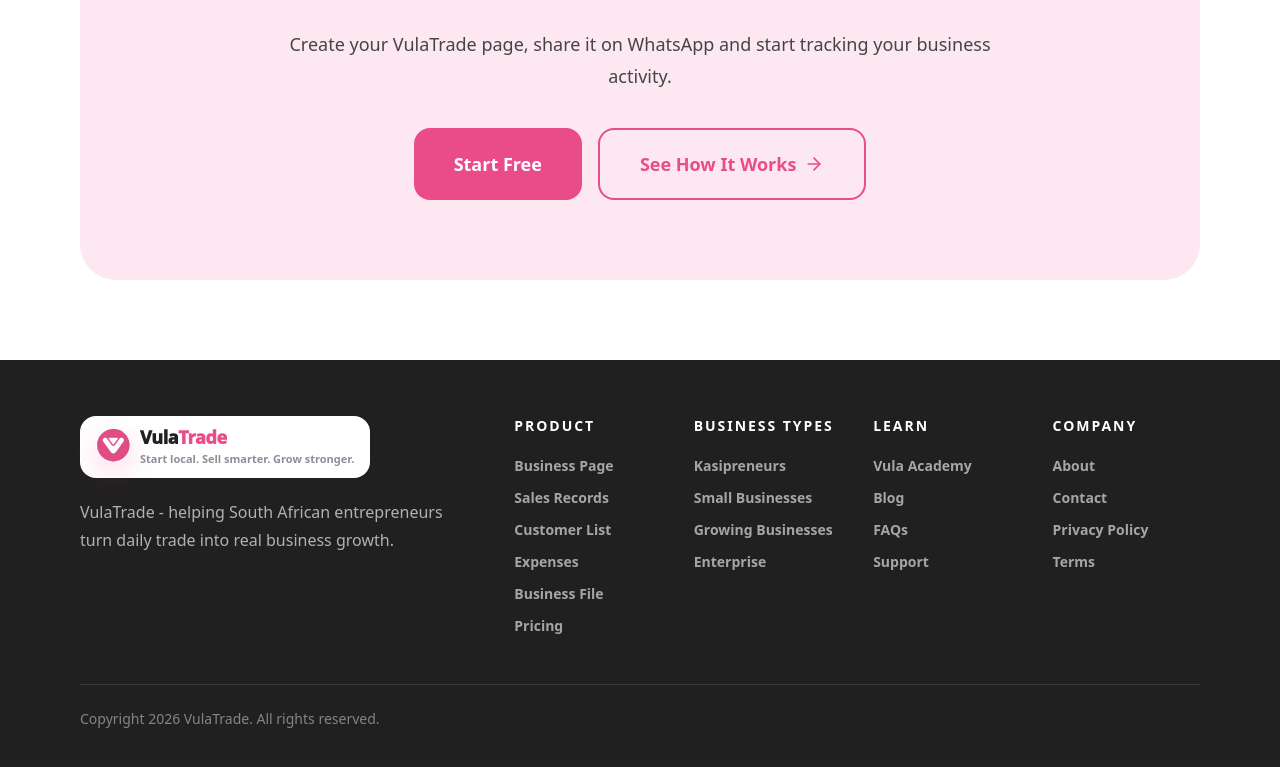
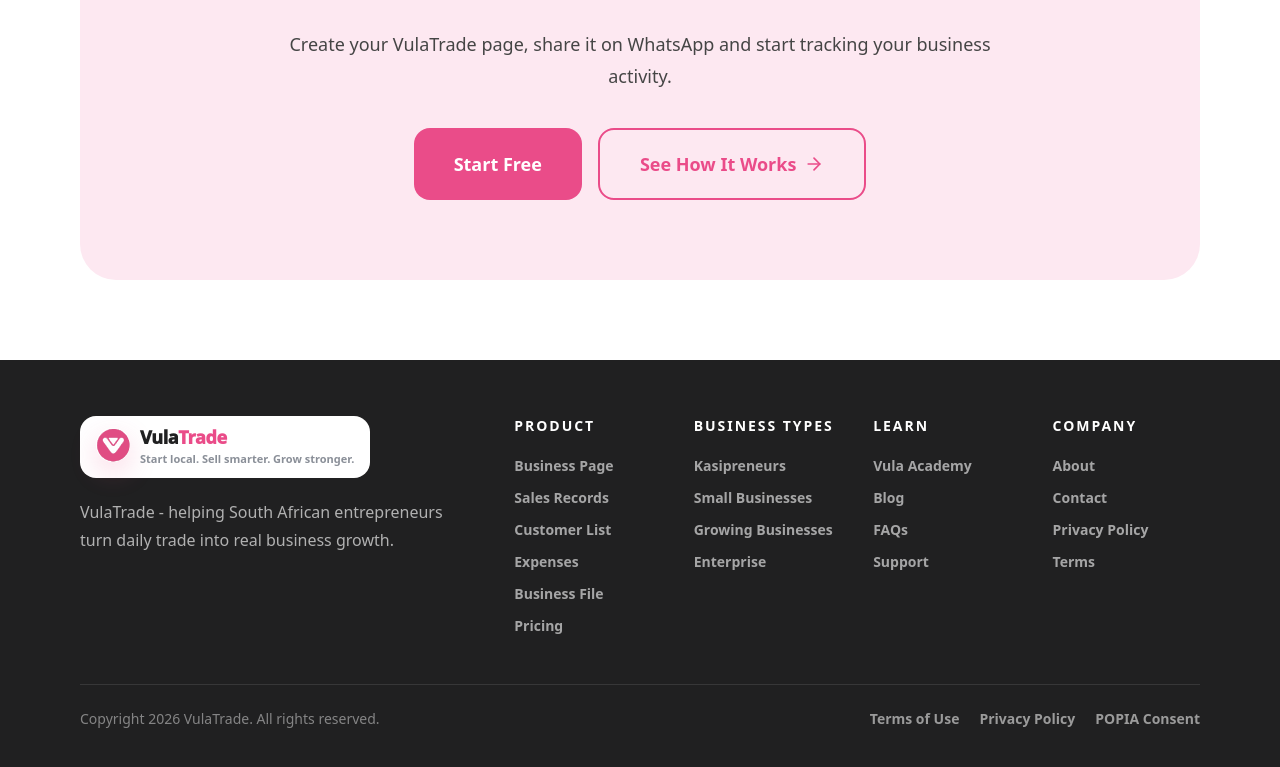
Before and after one commit to SignatureHD/vulatrade-mvp, a React (Vite) app: page / in a window 1280 px wide. Shown: the part 8869-9636 px from the top of the page. Built offline with nearby package versions, Linux system fonts and the light colour scheme; no server answers.

Commit message:
Add legal links to footer

```diff
--- a/src/components/landing/Footer.jsx
+++ b/src/components/landing/Footer.jsx
@@ -1,6 +1,12 @@
 import React from "react";
 import { footerLinks } from "./landingData";
 import Logo from "../Logo";
+
+const legalLinks = [
+  { label: "Terms of Use", href: "/terms" },
+  { label: "Privacy Policy", href: "/privacy-policy" },
+  { label: "POPIA Consent", href: "/popia-consent" },
+];
 
 export default function Footer() {
   return (
@@ -21,8 +27,8 @@ export default function Footer() {
                 <h3 className="text-sm font-black uppercase tracking-[0.14em] text-white">{column.title}</h3>
                 <div className="mt-5 grid gap-3">
                   {column.links.map((link) => (
-                    <a key={link} href="#" className="text-sm font-semibold text-white/60 transition hover:text-white">
-                      {link}
+                    <a key={link.label || link} href={link.href || "#"} className="text-sm font-semibold text-white/60 transition hover:text-white">
+                      {link.label || link}
                     </a>
                   ))}
                 </div>
@@ -30,8 +36,15 @@ export default function Footer() {
             ))}
           </div>
         </div>
-        <div className="mt-12 border-t border-white/10 pt-6 text-sm text-white/45">
-          Copyright 2026 VulaTrade. All rights reserved.
+        <div className="mt-12 flex flex-col gap-4 border-t border-white/10 pt-6 text-sm text-white/45 md:flex-row md:items-center md:justify-between">
+          <span>Copyright 2026 VulaTrade. All rights reserved.</span>
+          <div className="flex flex-wrap gap-x-5 gap-y-2">
+            {legalLinks.map((link) => (
+              <a key={link.href} href={link.href} className="font-semibold text-white/55 transition hover:text-white">
+                {link.label}
+              </a>
+            ))}
+          </div>
         </div>
       </div>
     </footer>
```
